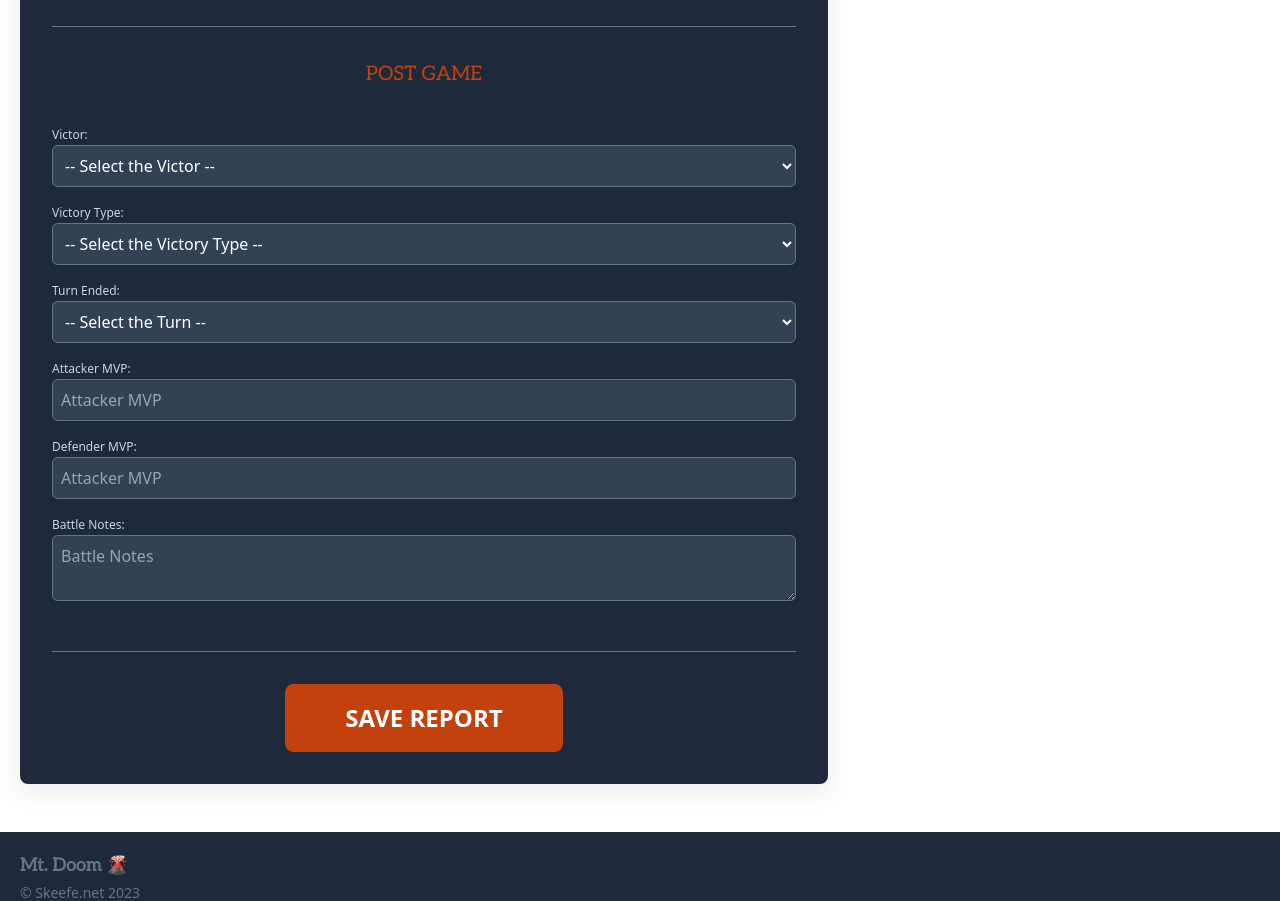
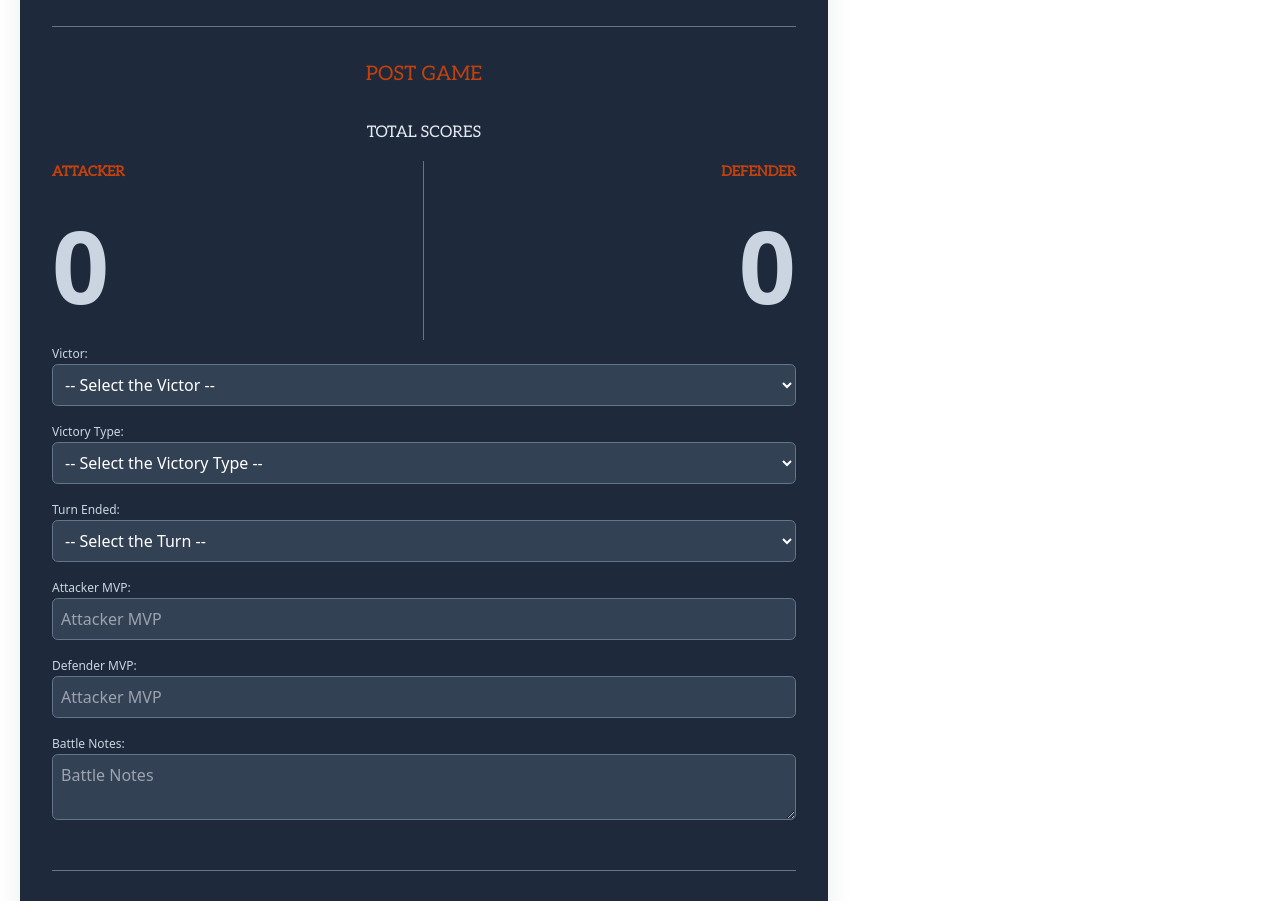
Before and after one commit to skeefe/MtDoom, a Next.js app: page / in a window 1280 px wide. Shown: the part 3660-4561 px from the top of the page. Built offline with nearby package versions, Linux system fonts and the light colour scheme.

Commit message:
Added totals.

```diff
--- a/components/form-battle-report.tsx
+++ b/components/form-battle-report.tsx
@@ -1,6 +1,11 @@
 import React, { useState, useEffect } from "react";
 import Container from "./container"
 import BattleItemList from "../components/battle-item-list";
+
+/*
+//To Do
+- Send data to Firebase on save (potentially on change.)
+*/
 
 
 const FormBattleReport = () => {
@@ -176,7 +181,8 @@ const FormBattleReport = () => {
   }
 
   function handleSubmit(e) {
-    console.log('here');
+    console.log(report);
+    console.log(JSON.stringify(report));
     setReport((prev) => {
       return { ...prev, FormSubmit: true }
     })
@@ -1414,7 +1420,14 @@ const FormBattleReport = () => {
             {/* POST GAME */}
             <fieldset>
               <legend>Post Game</legend>
-              <div className="mb-3">
+
+              <div className="mb-20">
+                <h2 className="text-center uppercase">Total Scores</h2>
+                <div className="player text-8xl font-bold">{report.TotalAttacker}</div>
+                <div className="player text-8xl font-bold text-right">{report.TotalDefender}</div>
+              </div>
+
+              <div className="mb-3 pt-6">
                 <label
                   htmlFor="Victor"
                 >
```
